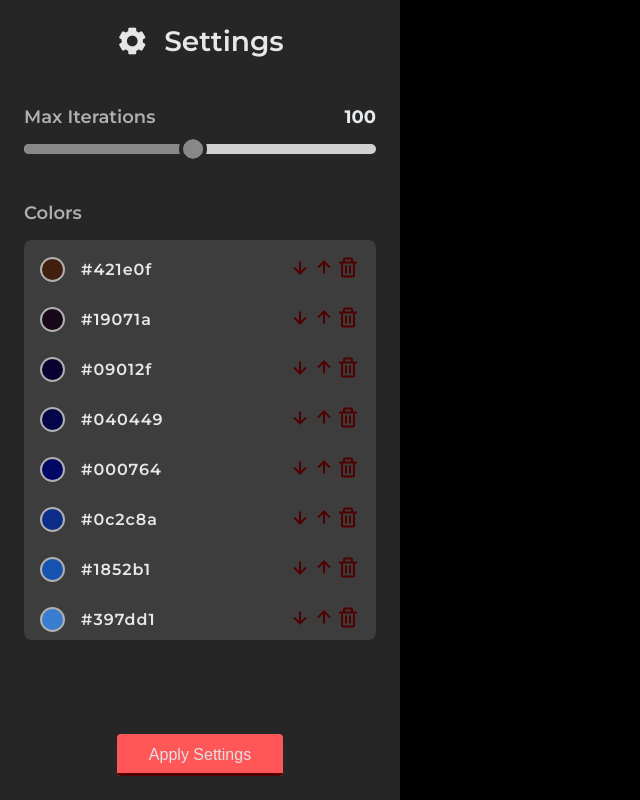
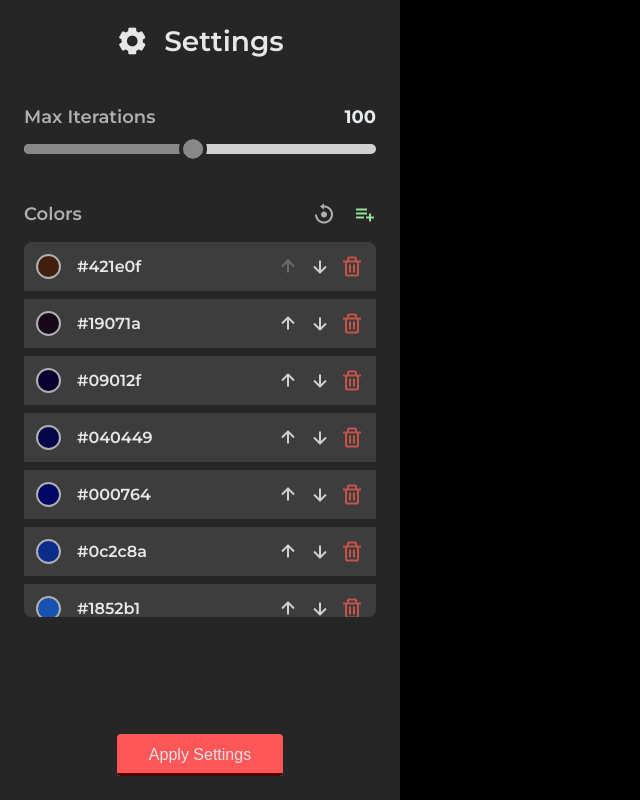
Before and after one commit to TheAcebyte/mandelbrot-set, a React (Vite) app: page / in a window 1280 px wide. Shown: the whole page, without its empty margins (0-640 px from the left). Built offline with nearby package versions, Linux system fonts and the light colour scheme.

Commit message:
Temporary commit

```diff
--- a/src/components/settings.css
+++ b/src/components/settings.css
@@ -1,9 +1,13 @@
+.icons-wrapper i {
+    cursor: pointer;
+    transition: color 0.1s;
+}
+
 .settings-wrapper {
     background-color: var(--grey-950);
     padding: 1.5rem;
     display: flex;
     flex-direction: column;
-    flex-wrap: wrap;
     justify-content: space-between;
 }
 
@@ -39,6 +43,7 @@
 .option-header {
     display: flex;
     justify-content: space-between;
+    align-items: center;
 }
 
 .option-header h2 {
@@ -53,19 +58,41 @@
     font-weight: 700;
 }
 
+.option-header .icons-wrapper {
+    font-size: 1.5rem;
+    display: flex;
+    gap: 1rem;
+}
+
+.option-header .icons-wrapper .bx-reset {
+    color: var(--grey-300);
+}
+
+.option-header .icons-wrapper .bx-reset:hover {
+    color: var(--grey-50);
+}
+
+.option-header .icons-wrapper .bx-list-plus {
+    color: var(--add-icon);
+}
+
+.option-header .icons-wrapper .bx-list-plus:hover {
+    color: var(--add-icon-hover);
+}
+
 .colors-wrapper {
-    height: 400px;
+    max-height: 375px;
     border-radius: 8px;
-    background-color: var(--grey-900);
     display: flex;
     flex-direction: column;
-    gap: 1.5rem;
-    padding: 1rem;
+    gap: 0.5rem;
     overflow-y: scroll;
     scrollbar-color: var(--grey-200) var(--grey-700);
 }
 
 .colors-wrapper li {
+    padding: 0.75rem;
+    background-color: var(--grey-900);
     list-style: none;
     display: flex;
     justify-content: space-between;
@@ -98,12 +125,35 @@
 .colors-wrapper .identifier p {
     color: var(--grey-100);
     font-weight: 600;
-    letter-spacing: 1px;
 }
 
-.colors-wrapper i {
+.colors-wrapper .icons-wrapper {
+    display: flex;
+    gap: 0.5rem;
+}
+
+.colors-wrapper .icons-wrapper i {
+    cursor: pointer;
+    color: var(--grey-200);
     font-size: 1.5rem;
-    color: var(--button-dark);
+}
+
+.colors-wrapper .icons-wrapper i:hover {
+    color: var(--grey-50);
+}
+
+.colors-wrapper .icons-wrapper .bx-trash {
+    color: var(--delete-icon);
+}
+
+.colors-wrapper .icons-wrapper .bx-trash:hover {
+    color: var(--delete-icon-hover);
+}
+
+.colors-wrapper li:first-of-type .bx-up-arrow-alt,
+.colors-wrapper li:last-of-type .bx-down-arrow-alt {
+    cursor: default;
+    color: var(--grey-500);
 }
 
 .bottom-wrapper {
--- a/src/components/settings.tsx
+++ b/src/components/settings.tsx
@@ -1,5 +1,5 @@
 import { useState, useEffect } from 'react';
-import Slider from './slider.tsx';
+import Slider from './settings/slider.tsx';
 import './settings.css';
 
 const baseSettings = {
@@ -28,18 +28,52 @@ function Settings() {
     const [maxIterations, setMaxIterations] = useState(100);
     const [colors, setColors] = useState(['#321322', '#321322', '#321322']);
 
+    const resetColors = () => {
+        setColors([...baseSettings.colors]);
+    }
+
+    const addColor = () => {
+        setColors([...colors, '#000000']);
+    }
+
     const changeColor = (e: any, index: number) => {
         const color = e.target.value;
-        const left = colors.slice(0, index);
-        const right = colors.slice(index + 1, colors.length);
+        const leftRemaining = colors.slice(0, index);
+        const rightRemaining = colors.slice(index + 1, colors.length);
 
-        const result = left.concat([color].concat(right));
-        setColors(result);
+        setColors([...leftRemaining, color, ...rightRemaining]);
     }
 
-    useEffect(() => {
-        setColors(baseSettings.colors);
-    }, []);
+    const moveColorUp = (index: number) => {
+        if (index > 0) {
+            const top = colors[index - 1];
+            const bottom = colors[index];
+            const leftRemaining = colors.slice(0, index - 1);
+            const rightRemaining = colors.slice(index + 1, colors.length);
+
+            setColors([...leftRemaining, bottom, top, ...rightRemaining]);
+        }
+    }
+
+    const moveColorDown = (index: number) => {
+        if (index < colors.length - 1) {
+            const top = colors[index];
+            const bottom = colors[index + 1];
+            const leftRemaining = colors.slice(0, index);
+            const rightRemaining = colors.slice(index + 2, colors.length);
+
+            setColors([...leftRemaining, bottom, top, ...rightRemaining]);
+        }
+    }
+
+    const deleteColor = (index: number) => {
+        const leftRemaining = colors.slice(0, index);
+        const rightRemaining = colors.slice(index + 1, colors.length);
+
+        setColors([...leftRemaining, ...rightRemaining]);
+    }
+
+    useEffect(resetColors, []);
 
     return (
         <div className="settings-wrapper">
@@ -60,6 +94,10 @@ function Settings() {
                 <div className="option">
                     <div className="option-header">
                         <h2>Colors</h2>
+                        <div className="icons-wrapper">
+                            <i className='bx bx-reset' onClick={resetColors}></i>
+                            <i className='bx bx-list-plus' onClick={addColor}></i>
+                        </div>
                     </div>
                     <ul className="colors-wrapper">
                         {colors.map((color, index) =>
@@ -70,10 +108,10 @@ function Settings() {
                                     </div>
                                     <p>{color}</p>
                                 </div>
-                                <div className="buttons">
-                                    <i className='bx bx-down-arrow-alt'></i>
-                                    <i className='bx bx-up-arrow-alt'></i>
-                                    <i className='bx bx-trash'></i>
+                                <div className="icons-wrapper">
+                                    <i className='bx bx-up-arrow-alt' onClick={() => moveColorUp(index)}></i>
+                                    <i className='bx bx-down-arrow-alt' onClick={() => moveColorDown(index)}></i>
+                                    <i className='bx bx-trash' onClick={() => deleteColor(index)}></i>
                                 </div>
                             </li>
                         )}
--- a/src/components/slider.tsx
+++ b/src/components/settings/slider.tsx
@@ -1,5 +1,5 @@
 import { useEffect, useRef } from 'react';
-import { getMin, getMax, map } from '../utils.ts';
+import { getMin, getMax, map } from '../../utils.ts';
 import './slider.css';
 
 type SliderProps = {
--- a/src/index.css
+++ b/src/index.css
@@ -26,6 +26,10 @@
 
     --button-dark: #500000;
     --button-light: #ff5757;
+    --add-icon: #92e397;
+    --add-icon-hover: #c2f0c4;
+    --delete-icon: #c4544a;
+    --delete-icon-hover: #ff8c8c;
 }
 
 * {
```
Also changed, not shown: src/components/settings/color_list.css (added), src/components/settings/color_list.tsx (added), src/components/settings/slider.css (renamed from src/components/slider.css).
